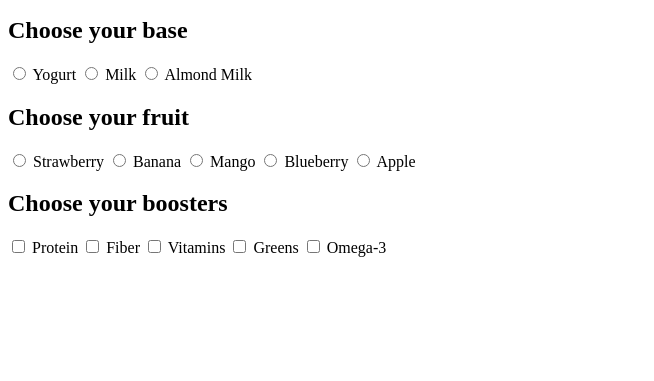
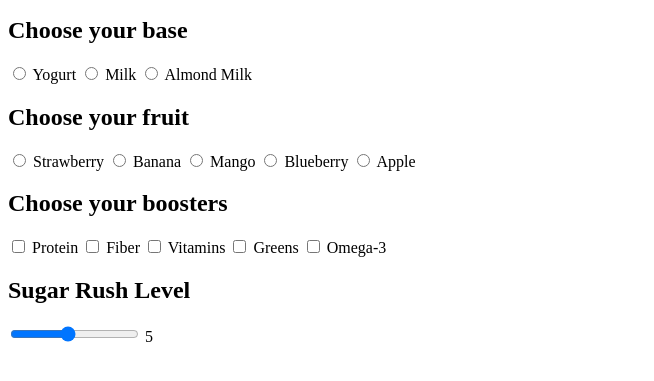
Before and after one commit to notax3l/SmoothieSmooth, a plain HTML site: page index.html in a window 1280 px wide. Shown: the part 101-482 px from the top of the page, without its empty margins (0-654 px from the left). Drawn offline with Linux system fonts and the light colour scheme.

Commit message:
Added a swetness slider for users to enter amount of sugar in their drinks.

```diff
--- a/index.html
+++ b/index.html
@@ -73,6 +73,15 @@
                     </div>
                 </section>
 
+                <!-- Adding a sweetness slider to allow user to select their drinks sweetness level-->
+                <section class="formForAll">
+                    <h2>Sugar Rush Level</h2>
+                    <div class="sliderSugar">
+                        <input type="range" id="sweetness" min="1" max="10" value="5">
+                        <span id="sweetnessId">5</span>
+                    </div>
+                </section>
+
             </main>
         </div>
 
```
